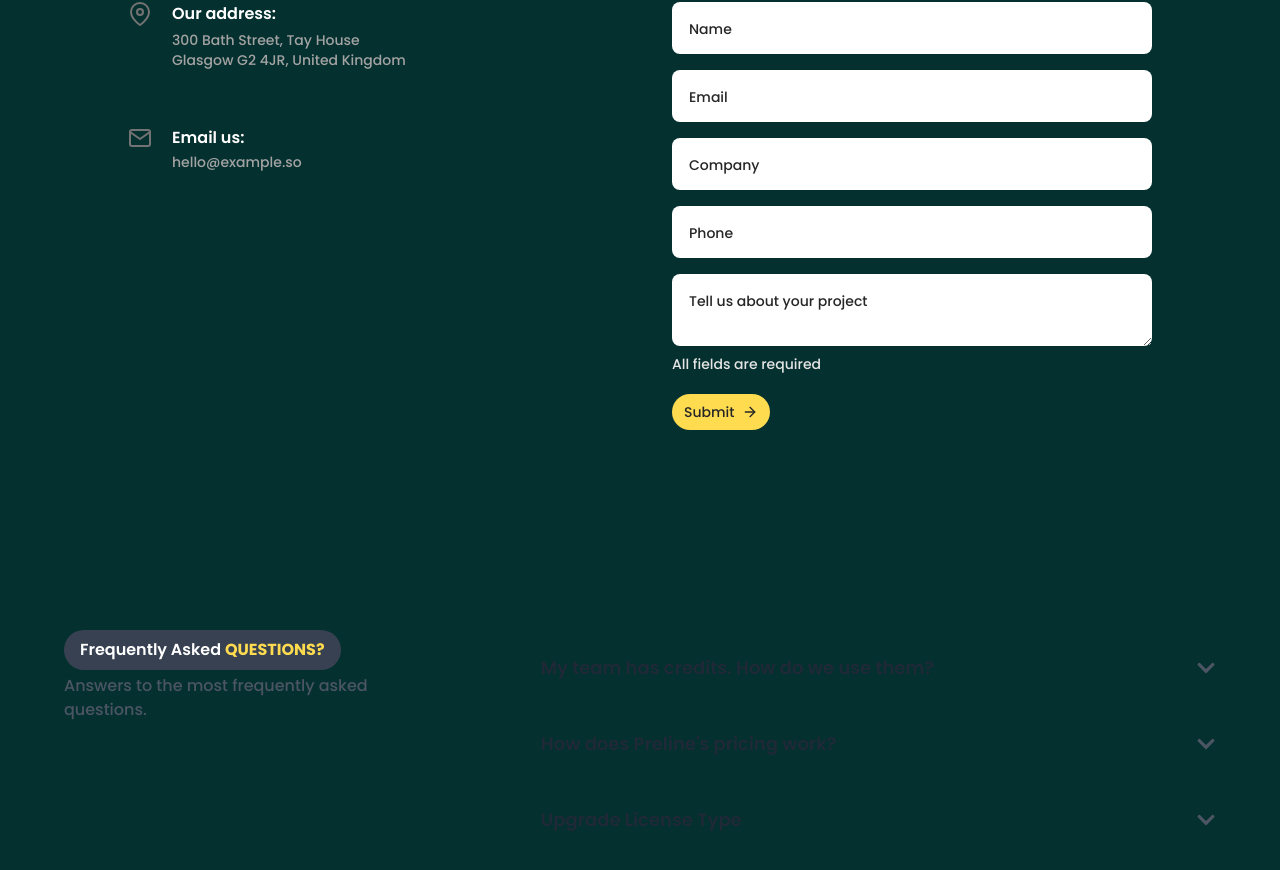
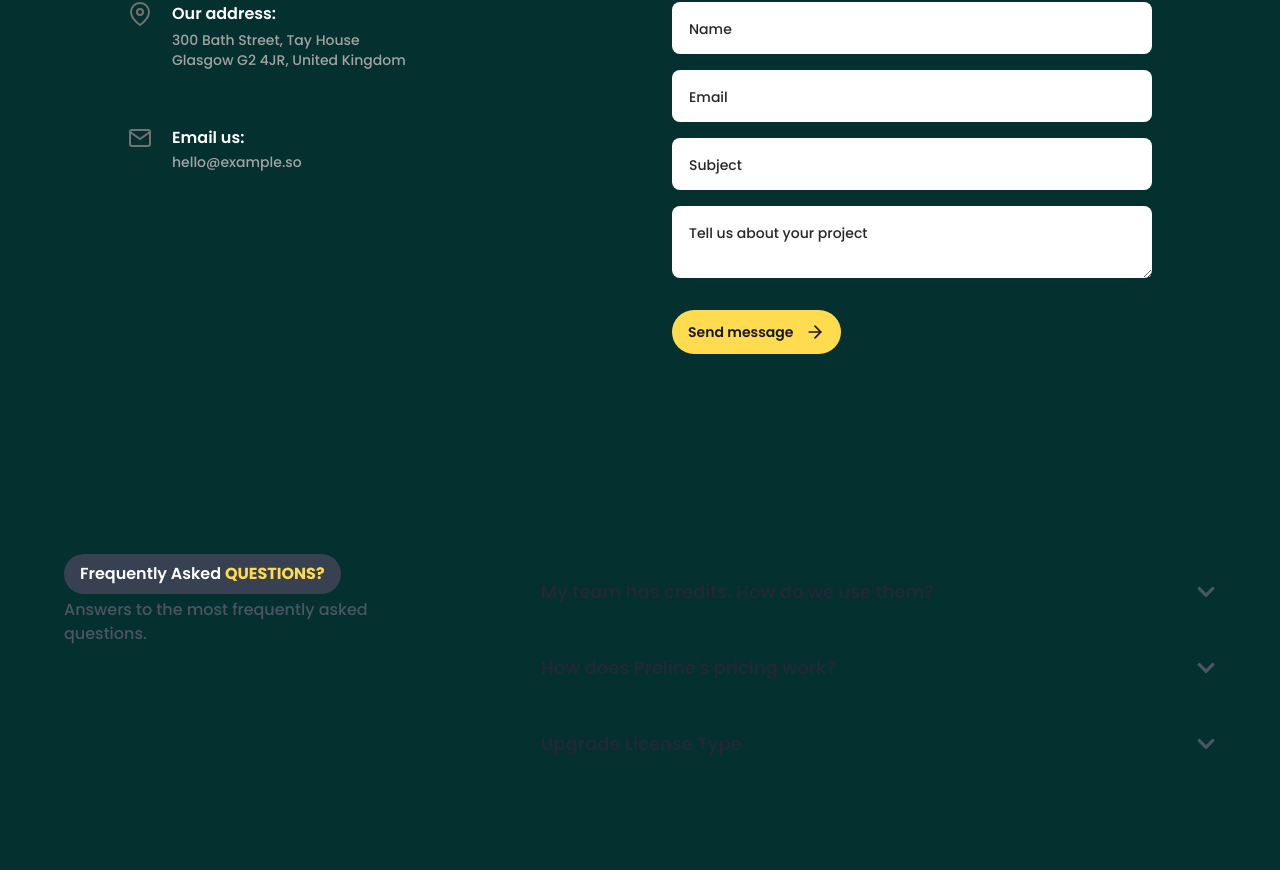
Before and after one commit to creativaPoetaLtd/simplicio-fn, a React (Vite) app: page / in a window 1280 px wide. Shown: the part 3456-4326 px from the top of the page. Built offline with nearby package versions, Linux system fonts and the light colour scheme.

Commit message:
feat(adding): request changes

```diff
--- a/src/components/Contact/Contact.tsx
+++ b/src/components/Contact/Contact.tsx
@@ -1,136 +1,148 @@
+import React, { useState } from 'react';
+import toast from 'react-hot-toast';
 import { FiArrowRight, FiMapPin, FiMail } from 'react-icons/fi';
+import emailjs from 'emailjs-com'
+const Contact = () => {
 
-const Contact = () => {
+    const [formData, setFormData] = useState({
+        user_name: '',
+        user_email: '',
+        user_subject: '',
+        message: ''
+    })
+    const handleChange = (e: React.ChangeEvent<HTMLInputElement | HTMLTextAreaElement>) => {
+        const { name, value } = e.target;
+        setFormData({
+            ...formData,
+            [name]: value
+        })
+    }
+    const handleSubmit = (e: React.FormEvent) => {
+        e.preventDefault();
+
+        if (!formData.user_name || !formData.user_email || !formData.user_subject || !formData.message) {
+            toast.error('All fields are required');
+            return
+        }
+        emailjs.send(
+            'service_cdaavuo',
+            'template_6jm6d0b',
+            formData,
+            'user_3iCFvzpWjdxqQaJMi15mx'
+        ).then((res: any) => {
+            toast.success('Message sent successfully', res.status)
+        }).catch((err) => {
+            console.log("Error sending message", err);
+            console.error("Message sending failed");
+        })
+    }
     return (
         <div className="bg-[rgb(4,48,47)]" id="contact">
             <div className="max-w-5xl px-4 xl:px-0 py-10 lg:py-20 mx-auto">
-                {/* Title */}
                 <div className="max-w-3xl mb-10 lg:mb-14">
                     <button className="px-4 py-2 font-semibold bg-gray-700 text-white rounded-full">
                         Contact <span className='uppercase font-bold text-[#ffdb4f]'>us?</span>
                     </button>
                     <p className="mt-1 text-neutral-400">Whatever your goal - we will get you there.</p>
                 </div>
-                {/* End Title */}
 
-                {/* Grid */}
                 <div className="grid grid-cols-1 md:grid-cols-2 gap-x-10 lg:gap-x-16">
                     <div className="md:order-2 border-b border-neutral-800 pb-10 mb-10 md:border-b-0 md:pb-0 md:mb-0">
-                        <form>
+                        <form onSubmit={handleSubmit}>
                             <div className="space-y-4">
                                 {/* Input */}
                                 <div className="relative">
                                     <input
                                         type="text"
-                                        id="hs-tac-input-name"
+                                        name='user_name'
+                                        value={formData.user_name}
+                                        onChange={handleChange}
                                         className="peer p-4 block w-full  border-transparent rounded-lg text-sm text-black placeholder:text-transparent focus:outline-none focus:ring-0 focus:border-transparent disabled:opacity-50 disabled:pointer-events-none
                     focus:pt-6 focus:pb-2 [&:not(:placeholder-shown)]:pt-6 [&:not(:placeholder-shown)]:pb-2 autofill:pt-6 autofill:pb-2"
                                         placeholder="Name"
                                     />
                                     <label
-                                        htmlFor="hs-tac-input-name"
+                                        htmlFor="user_name"
                                         className="absolute top-0 start-0 p-4 h-full text-neutral-800 text-sm truncate pointer-events-none transition ease-in-out duration-100 border border-transparent peer-disabled:opacity-50 peer-disabled:pointer-events-none
                     peer-focus:text-xs peer-focus:-translate-y-1.5 peer-focus:text-neutral-400 peer-[:not(:placeholder-shown)]:text-xs peer-[:not(:placeholder-shown)]:-translate-y-1.5 peer-[:not(:placeholder-shown)]:text-neutral-400"
                                     >
                                         Name
                                     </label>
                                 </div>
-                                {/* End Input */}
-
-                                {/* Input */}
                                 <div className="relative">
                                     <input
                                         type="email"
-                                        id="hs-tac-input-email"
+                                        name='user_email'
+                                        value={formData.user_email}
+                                        onChange={handleChange}
                                         className="peer p-4 block w-full  border-transparent rounded-lg text-sm text-black placeholder:text-transparent focus:outline-none focus:ring-0 focus:border-transparent disabled:opacity-50 disabled:pointer-events-none
                     focus:pt-6 focus:pb-2 [&:not(:placeholder-shown)]:pt-6 [&:not(:placeholder-shown)]:pb-2 autofill:pt-6 autofill:pb-2"
                                         placeholder="Email"
                                     />
                                     <label
-                                        htmlFor="hs-tac-input-email"
+                                        htmlFor="user_email"
                                         className="absolute top-0 start-0 p-4 h-full text-neutral-800 text-sm truncate pointer-events-none transition ease-in-out duration-100 border border-transparent peer-disabled:opacity-50 peer-disabled:pointer-events-none
                     peer-focus:text-xs peer-focus:-translate-y-1.5 peer-focus:text-neutral-400 peer-[:not(:placeholder-shown)]:text-xs peer-[:not(:placeholder-shown)]:-translate-y-1.5 peer-[:not(:placeholder-shown)]:text-neutral-400"
                                     >
                                         Email
                                     </label>
                                 </div>
-                                {/* End Input */}
 
-                                {/* Input */}
                                 <div className="relative">
                                     <input
                                         type="text"
-                                        id="hs-tac-input-company"
-                                        className="peer p-4 block w-full  border-transparent rounded-lg text-sm text-black placeholder:text-transparent focus:outline-none focus:ring-0 focus:border-transparent disabled:opacity-50 disabled:pointer-events-none
-                    focus:pt-6 focus:pb-2 [&:not(:placeholder-shown)]:pt-6 [&:not(:placeholder-shown)]:pb-2 autofill:pt-6 autofill:pb-2"
-                                        placeholder="Company"
-                                    />
-                                    <label
-                                        htmlFor="hs-tac-input-company"
-                                        className="absolute top-0 start-0 p-4 h-full text-neutral-800 text-sm truncate pointer-events-none transition ease-in-out duration-100 border border-transparent peer-disabled:opacity-50 peer-disabled:pointer-events-none
-                    peer-focus:text-xs peer-focus:-translate-y-1.5 peer-focus:text-neutral-400 peer-[:not(:placeholder-shown)]:text-xs peer-[:not(:placeholder-shown)]:-translate-y-1.5 peer-[:not(:placeholder-shown)]:text-neutral-400"
-                                    >
-                                        Company
-                                    </label>
-                                </div>
-                                {/* End Input */}
-
-                                {/* Input */}
-                                <div className="relative">
-                                    <input
-                                        type="text"
-                                        id="hs-tac-input-phone"
+                                        id="user_subject"
+                                        name='user_subject'
+                                        value={formData.user_subject}
+                                        onChange={handleChange}
                                         className="peer p-4 block w-full  border-transparent rounded-lg text-sm text-black placeholder:text-transparent focus:outline-none focus:ring-0 focus:border-transparent disabled:opacity-50 disabled:pointer-events-none
                     focus:pt-6 focus:pb-2 [&:not(:placeholder-shown)]:pt-6 [&:not(:placeholder-shown)]:pb-2 autofill:pt-6 autofill:pb-2"
                                         placeholder="Phone"
                                     />
                                     <label
-                                        htmlFor="hs-tac-input-phone"
+                                        htmlFor="user_subject"
                                         className="absolute top-0 start-0 p-4 h-full text-neutral-800 text-sm truncate pointer-events-none transition ease-in-out duration-100 border border-transparent peer-disabled:opacity-50 peer-disabled:pointer-events-none
                     peer-focus:text-xs peer-focus:-translate-y-1.5 peer-focus:text-neutral-400 peer-[:not(:placeholder-shown)]:text-xs peer-[:not(:placeholder-shown)]:-translate-y-1.5 peer-[:not(:placeholder-shown)]:text-neutral-400"
                                     >
-                                        Phone
+                                        Subject
                                     </label>
                                 </div>
-                                {/* End Input */}
 
-                                {/* Textarea */}
                                 <div className="relative">
                                     <textarea
-                                        id="hs-tac-message"
+                                        id="message"
+                                        name='message'
+                                        value={formData.message}
+                                        onChange={handleChange}
                                         className="peer p-4 block w-full  border-transparent rounded-lg text-sm text-black placeholder:text-transparent focus:outline-none focus:ring-0 focus:border-transparent disabled:opacity-50 disabled:pointer-events-none
                     focus:pt-6 focus:pb-2 [&:not(:placeholder-shown)]:pt-6 [&:not(:placeholder-shown)]:pb-2 autofill:pt-6 autofill:pb-2"
                                         placeholder="This is a textarea placeholder"
                                     ></textarea>
                                     <label
-                                        htmlFor="hs-tac-message"
+                                        htmlFor="message"
                                         className="absolute top-0 start-0 p-4 h-full text-neutral-800 text-sm truncate pointer-events-none transition ease-in-out duration-100 border border-transparent peer-disabled:opacity-50 peer-disabled:pointer-events-none
                     peer-focus:text-xs peer-focus:-translate-y-1.5 peer-focus:text-neutral-400 peer-[:not(:placeholder-shown)]:text-xs peer-[:not(:placeholder-shown)]:-translate-y-1.5 peer-[:not(:placeholder-shown)]:text-neutral-400"
                                     >
                                         Tell us about your project
                                     </label>
                                 </div>
-                                {/* End Textarea */}
                             </div>
 
                             <div className="mt-2">
-                                <p className="text-sm text-neutral-200">
-                                    All fields are required
-                                </p>
-
-                                <p className="mt-5">
-                                    <a className="group inline-flex items-center gap-x-2 py-2 px-3 bg-[#ffdb4f] font-medium text-sm text-neutral-800 rounded-full focus:outline-none" href="#">
-                                        Submit
-                                        <FiArrowRight className="flex-shrink-0 size-4 transition  group-hover:translate-x-0 group-focus:translate-x-0.5" />
-                                    </a>
-                                </p>
+                                <button
+                                    type="submit"
+                                    className="group h-auto inline-flex items-center justify-center rounded-full transition-colors font-semibold !mt-6 py-3 px-4 text-base sm:text-sm  bg-[#ffdb4f] text-neutral-900 hover:bg-neutral-900 hover:text-white"
+                                >
+                                    Send message
+                                    <span className="pl-3">
+                                        <FiArrowRight size={20} />
+                                    </span>
+                                </button>
                             </div>
                         </form>
                     </div>
-                    {/* End Col */}
 
                     <div className="space-y-14">
-                        {/* Item */}
                         <div className="flex gap-x-5">
                             <FiMapPin className="flex-shrink-0 size-6 text-neutral-500" />
                             <div className="grow">
@@ -141,9 +153,6 @@ const Contact = () => {
                                 </address>
                             </div>
                         </div>
-                        {/* End Item */}
-
-                        {/* Item */}
                         <div className="flex gap-x-5">
                             <FiMail className="flex-shrink-0 size-6 text-neutral-500" />
                             <div className="grow">
@@ -153,12 +162,9 @@ const Contact = () => {
                                 </a>
                             </div>
                         </div>
-                        {/* End Item */}
 
                     </div>
-                    {/* End Col */}
                 </div>
-                {/* End Grid */}
             </div>
         </div>
     );
```
